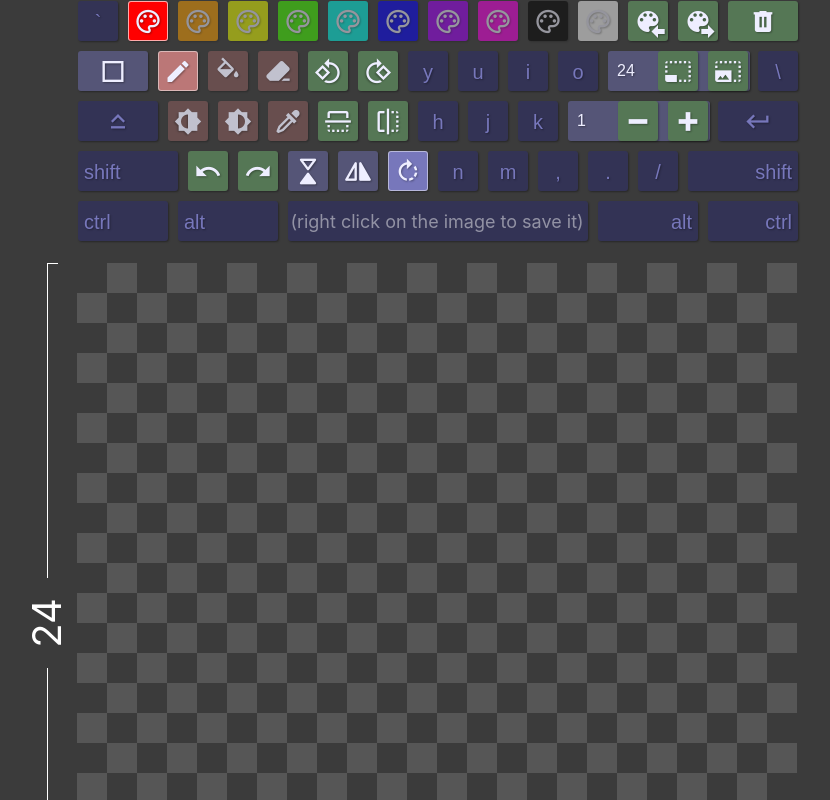
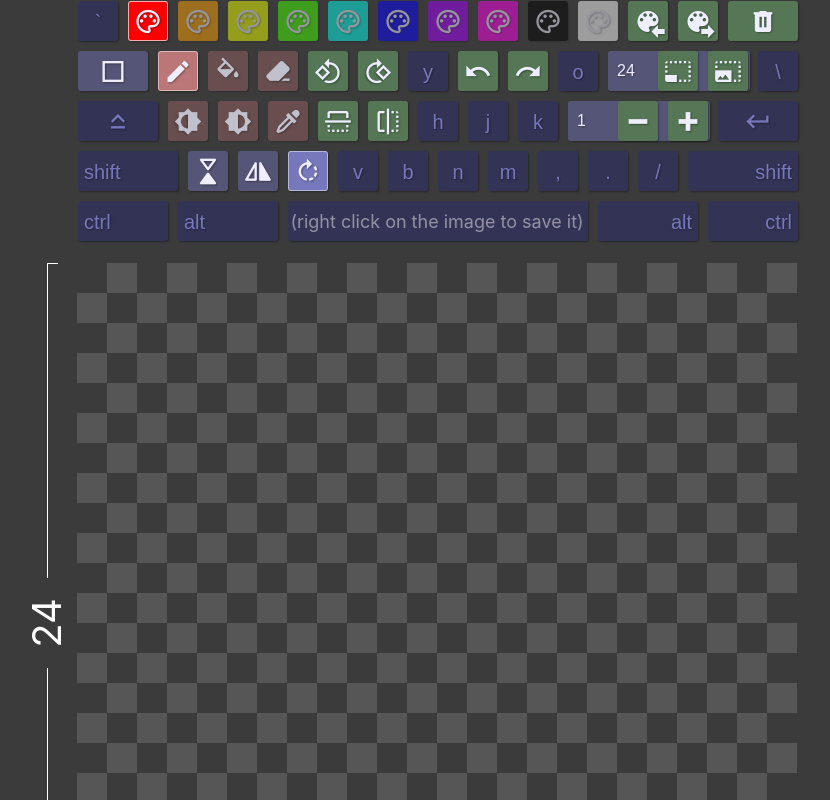
Before and after one commit to Shmiddty/pxlr, a React (Create React App) app: page / in a window 1280 px wide. Shown: the top 800 px of the page, without its empty margins (203-1033 px from the left). Built offline with nearby package versions, Linux system fonts and the light colour scheme.

Commit message:
moved around some keybinds

```diff
--- a/src/components/RotationalSymmetry.jsx
+++ b/src/components/RotationalSymmetry.jsx
@@ -12,7 +12,7 @@ export default connect(
   })
 )(({ rotationalSymmetry,  nextSymmetry }) => (
   <label
-    data-key="b"
+    data-key="c"
     className={cn({
       "rotational-symmetry":true,
       "active": rotationalSymmetry !== 0
--- a/src/components/Toggles.jsx
+++ b/src/components/Toggles.jsx
@@ -14,7 +14,7 @@ export default connect(
 )(({ mirror, setMirror }) => (
   <Fragment>
     <label
-      data-key="c"
+      data-key="z"
       className="toggle mirror-vertical"
     >
       <input
@@ -27,7 +27,7 @@ export default connect(
       <i className="mdi mdi-reflect-vertical" />
     </label>
     <label
-      data-key="v"
+      data-key="x"
       className="toggle mirror-horizontal"
     >
       <input
--- a/src/store/config/tools.js
+++ b/src/store/config/tools.js
@@ -37,13 +37,13 @@ export const symmetries = [0, 30, 45, 60, 90, 120, 180];
 export const toggles = [
   {
     name: 'mirror-vertically',
-    key: 'c',
+    key: 'z',
     value: MIRROR.VERTICAL,
     icon: 'mdi mdi-reflect-vertical'
   },
   {
     name: 'mirror-horizontally',
-    key: 'v',
+    key: 'x',
     value: MIRROR.HORIZONTAL,
     icon: 'mdi mdi-reflect-horizontal'
   }
@@ -97,12 +97,12 @@ export const tools = [
   },
   {
     name: 'undo',
-    key: 'z',
+    key: 'u',
     icon: 'mdi mdi-undo'
   },
   {
     name: 'redo',
-    key: 'x',
+    key: 'i',
     icon: 'mdi mdi-redo'
   },
   {
--- a/src/store/keyboard/bindings.js
+++ b/src/store/keyboard/bindings.js
@@ -30,6 +30,6 @@ export default {
   }, {}),
   l: resetSize(),
   p: resetCanvasSize(),
-  b: nextSymmetry(),
+  c: nextSymmetry(),
   'Tab': nextBrush()
 };
```
